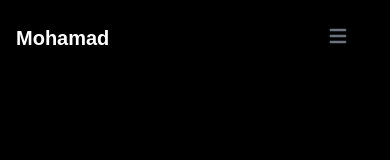
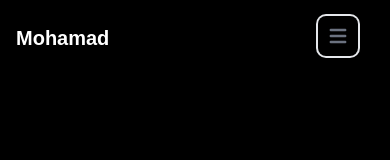
Before and after one commit to mohamadKrayem/Portfolio, a React (Vite) app: page / in a window 390 px wide. Shown: the top 160 px of the page. Built offline with nearby package versions, Linux system fonts and the light colour scheme.

Commit message:
editing menu button

```diff
--- a/src/components/Navbar.jsx
+++ b/src/components/Navbar.jsx
@@ -19,7 +19,7 @@ const Navbar = () => {
 
       <h2 className='text-xl font-bold lg:basis-2/5 md:basis1/5 mt-6 md:mt-0' >Mohamad</h2>
 
-      <button onClick={onClick} data-collapse-toggle="navbar-default" type="button" className="fixed right-8 top-4 z-30 button inline-flex items-center p-2 text-sm text-gray-500 rounded-lg md:hidden hover:bg-amber-400 focus:outline-none focus:ring-2 focus:ring-gray-200" aria-controls="navbar-default" aria-expanded="false">
+      <button onClick={onClick} data-collapse-toggle="navbar-default" type="button" className="fixed right-8 top-4 z-30 button inline-flex items-center p-2 text-sm text-gray-500 rounded-lg md:hidden hover:bg-amber-400 outline-none ring-2 ring-gray-200" aria-controls="navbar-default" aria-expanded="false">
         <span className="sr-only">Open main menu</span>
         <svg className="w-6 h-6" aria-hidden="true" fill="currentColor" viewBox="0 0 20 20" xmlns="http://www.w3.org/2000/svg"><path fill-rule="evenodd" d="M3 5a1 1 0 011-1h12a1 1 0 110 2H4a1 1 0 01-1-1zM3 10a1 1 0 011-1h12a1 1 0 110 2H4a1 1 0 01-1-1zM3 15a1 1 0 011-1h12a1 1 0 110 2H4a1 1 0 01-1-1z" clip-rule="evenodd"></path></svg>
       </button>
```
